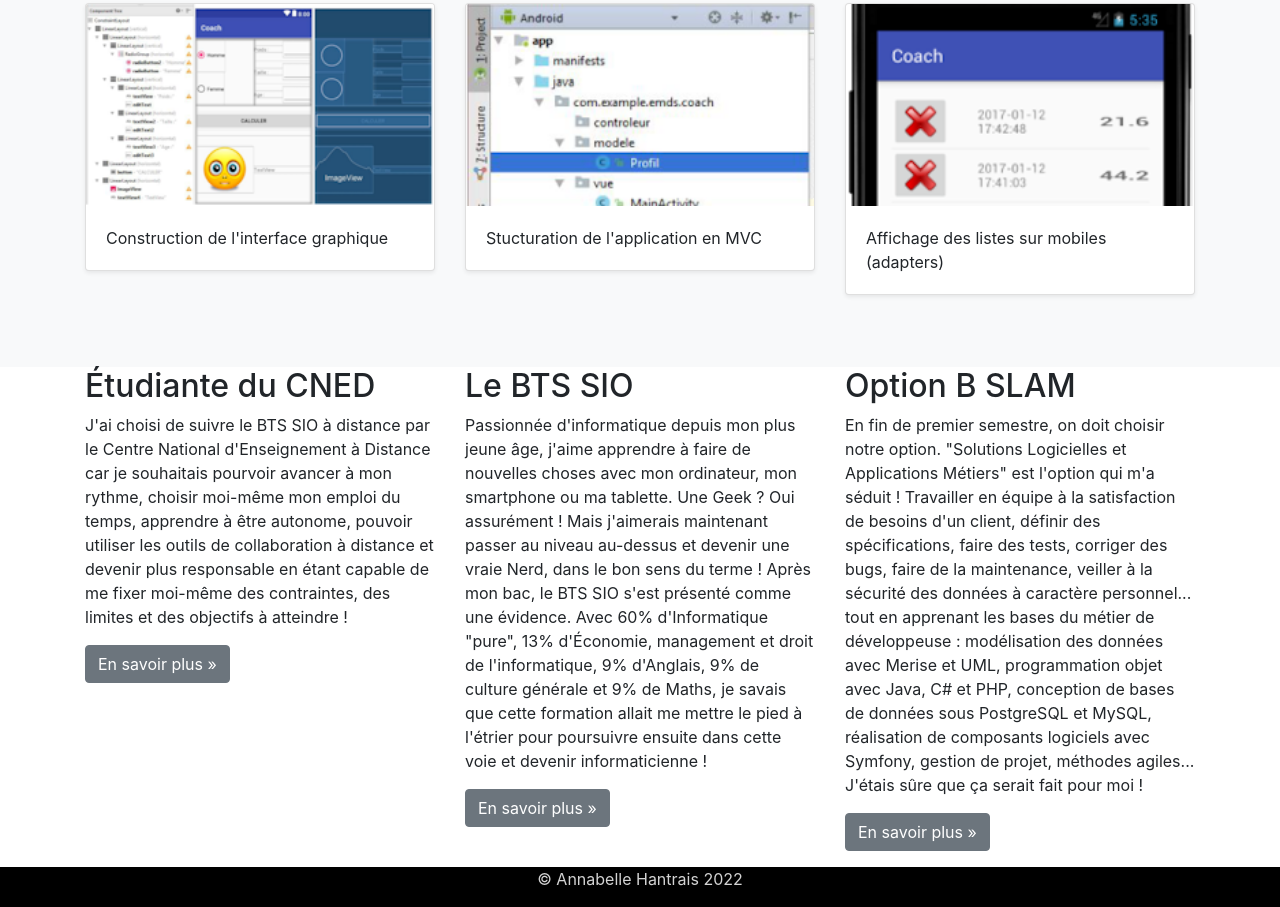
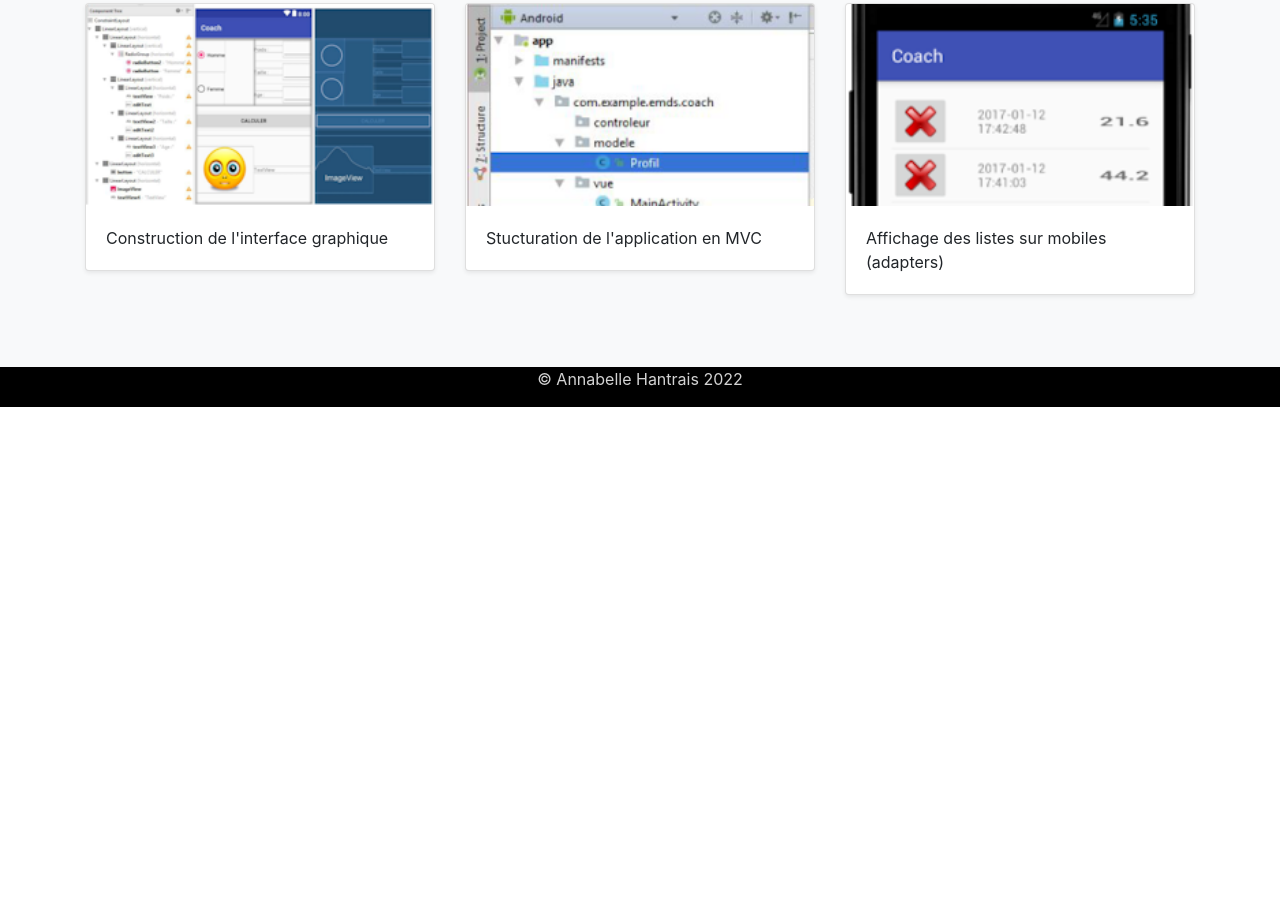
Before and after one commit to AnnabelleHantrais/annabelle.hantrais.github.io, a plain HTML site: page public_html/pages/appliandroid.html in a window 1280 px wide. Shown: the part 335-1242 px from the top of the page. After the commit the page ends 800 px from the top, so only its background shows below. Drawn offline with nearby package versions, Linux system fonts and the light colour scheme; files that its build step writes are made by us from their sources.

Commit message:
retire  blabla bts appliandroid

```diff
--- a/public_html/pages/appliandroid.html
+++ b/public_html/pages/appliandroid.html
@@ -193,61 +193,6 @@
         </div>
 
 
-        <div class="container">
-            <div class="row">
-                <div class="col-lg-4">
-                    <h2>Étudiante du CNED</h2>
-                    <p>J'ai choisi de suivre le BTS SIO à distance par le Centre National
-                        d'Enseignement à Distance car je souhaitais pourvoir avancer à mon rythme,
-                        choisir moi-même mon emploi du temps, apprendre à être autonome, pouvoir
-                        utiliser les outils de collaboration à distance et devenir plus responsable en
-                        étant capable de me fixer moi-même des contraintes, des limites et des
-                        objectifs à atteindre !
-                    </p>
-                    <p><a class="btn btn-secondary" href="http://www.cned.fr" target="_blank"
-                          role="button">En savoir plus »</a>
-                    </p>
-                </div>
-                <div class="col-lg-4">
-                    <h2>Le BTS SIO</h2>
-                    <p>Passionnée d'informatique depuis mon plus jeune âge, j'aime apprendre à faire
-                        de nouvelles choses avec mon ordinateur, mon smartphone ou ma tablette. Une
-                        Geek ? Oui assurément ! Mais j'aimerais maintenant passer au niveau au-dessus
-                        et devenir une vraie Nerd, dans le bon sens du terme ! Après mon bac, le BTS
-                        SIO s'est présenté comme une évidence. Avec 60% d'Informatique "pure", 13%
-                        d'Économie, management et droit de l'informatique, 9% d'Anglais, 9% de culture
-                        générale et 9% de Maths, je savais que cette formation allait me mettre le
-                        pied à l'étrier pour poursuivre ensuite dans cette voie et devenir
-                        informaticienne !
-                    </p>
-                    <p><a class="btn btn-secondary" href="https://fr.wikipedia.org/wiki/Brevet_de_tec
-                          hnicien_supérieur_-_Services_informatiques_aux_organisations"
-                          target="_blank" role="button">En savoir plus »</a>
-                    </p>
-                </div>
-                <div class="col-lg-4">
-                    <h2>Option B SLAM</h2>
-                    <p>En fin de premier semestre, on doit choisir notre option. "Solutions
-                        Logicielles et Applications Métiers" est l'option qui m'a séduit&nbsp;!
-                        Travailler en équipe à la satisfaction de besoins d'un client, définir des
-                        spécifications, faire des tests, corriger des bugs, faire de la maintenance,
-                        veiller à la sécurité des données à caractère personnel... tout en apprenant
-                        les bases du métier de développeuse : modélisation des données
-                        avec Merise et UML, programmation objet avec Java, C# et PHP, conception
-                        de bases de données sous PostgreSQL et MySQL, réalisation de
-                        composants logiciels avec Symfony, gestion de projet, méthodes agiles...
-                        J'étais sûre que ça serait fait pour moi !
-                    </p>
-                    <p><a class="btn btn-secondary" href="https://www.onisep.fr/Ressources/Univers-Fo
-                          rmation/Formations/Post-bac/bts-services-informatiques-aux-organisations-op
-                          tion-b-solutions-logicielles-et-applications-metiers" target="_blank"
-                          role="button">En savoir plus »</a>
-
-                    </p>
-                </div>
-            </div>
-        </div>
-
         <!---------------------- Footer ------------------------------------------>
 
         <footer>
```
